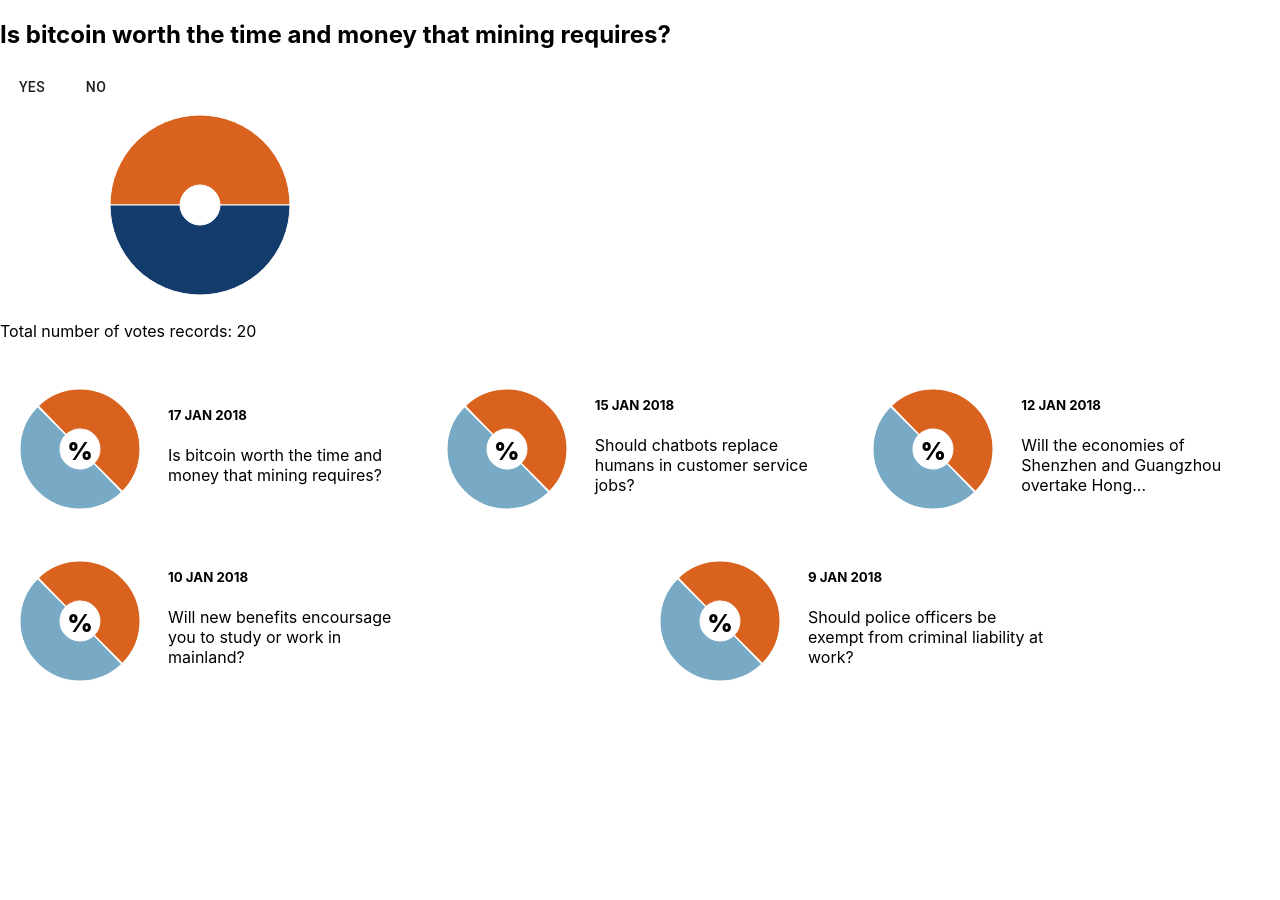
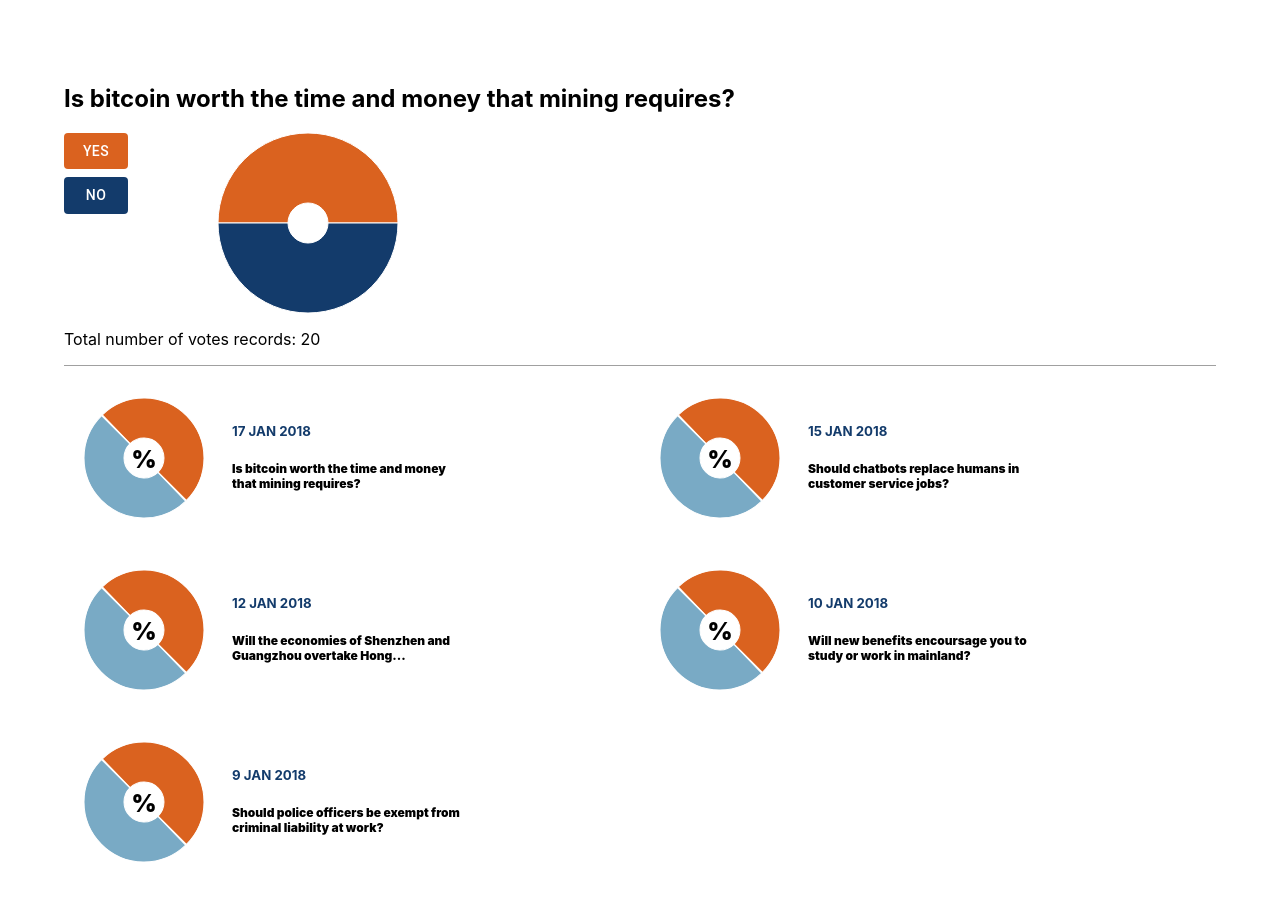
Before and after one commit to jia0nnn-n/poll-system, a React (Create React App) app: page / in a window 1280 px wide. Shown: the top 900 px of the page. Before the commit the page ends 800 px from the top, so only its background shows below. Built offline with nearby package versions, Linux system fonts and the light colour scheme.

Commit message:
components/OngoingPoll: styling

```diff
--- a/src/App.css
+++ b/src/App.css
@@ -1,5 +1,14 @@
+#root {
+  padding: 64px;
+}
+
+@media (max-width: 600px) {
+  #root {
+    padding: 16px;
+  }
+}
+
 /* preview */
-
 #preview-root {
   display: flex;
   flex-wrap: wrap;
@@ -45,8 +54,60 @@
   width: 240px;
 }
 
-#preview-description p {
-  color: #3b7394;
+.preview-item-description > h5 {
+  color: #133b6b;
+}
+
+.preview-item-description p {
+  color: 3b7394;
   font-size: 12px;
   font-weight: 900;
 }
+
+@media (max-width: 600px) {
+  .preview-item-description {
+    margin: auto 8px;
+    width: 200px;
+  }
+}
+
+/* ongoing */
+
+#ongoing-root {
+  display: flex;
+  flex-direction: column;
+  border-bottom: 1px solid #a0a0a0;
+}
+
+#ongoing-result {
+  align-self: flex-start;
+}
+
+#onging-wrapper {
+  display: flex;
+}
+
+@media (max-width: 600px) {
+  #onging-wrapper {
+    flex-direction: column;
+  }
+  #ongoing-result {
+    align-self: center;
+  }
+}
+#onging-wrapper-actions {
+  display: flex;
+  flex-direction: column;
+  align-items: flex-start;
+}
+
+#yes-btn {
+  color: white !important;
+  background: #da621f !important;
+  margin-bottom: 8px !important;
+}
+
+#no-btn {
+  background: #133b6b !important;
+  color: white !important;
+}
--- a/src/App.tsx
+++ b/src/App.tsx
@@ -26,8 +26,8 @@
     <div className="App">
       <OngoinPoll
         poll={selectedPoll}
-        chartHeight={200}
-        chartWidth={400}
+        chartHeight={180}
+        chartWidth={360}
         voteFn={handleDataChange}
       />
       <div id="preview-root">
--- a/src/components/OngoingRoll.tsx
+++ b/src/components/OngoingRoll.tsx
@@ -15,12 +15,12 @@
   const { poll, chartWidth, chartHeight, voteFn } = props;
   // FIXED: chart updating doesn't work (FXIED by return new array)
   const data = poll.data.map((d) => d);
-  console.log(data);
 
   return (
     <div id="ongoing-root">
       <h2>{poll.title}</h2>
-      <div id="onging-root-actions">
+      <div id="onging-wrapper">
+        <div id="onging-wrapper-actions">
           <Button
             id="yes-btn"
             onClick={() => voteFn(poll.id, data[0].value + 1, data[1].value)}
@@ -34,7 +34,7 @@
             No
           </Button>
         </div>
-      <div id="ongoing-chart">
+        <div id="onging-wrapper-chart">
           <PieChart width={chartWidth} height={chartHeight}>
             <Tooltip />
             <Pie
@@ -54,6 +54,7 @@
             </Pie>
           </PieChart>
         </div>
+      </div>
       <p id="ongoing-result">
         Total number of votes records: {data[0].value + data[1].value}
       </p>
```
Lines whose indentation alone changed are shown as unchanged.
